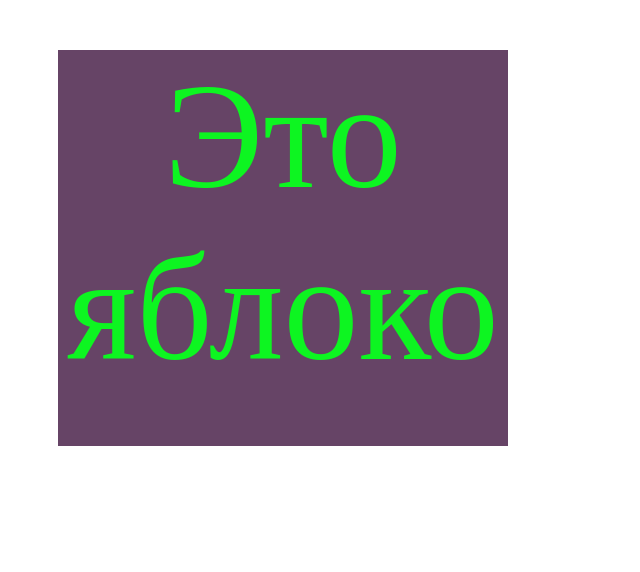
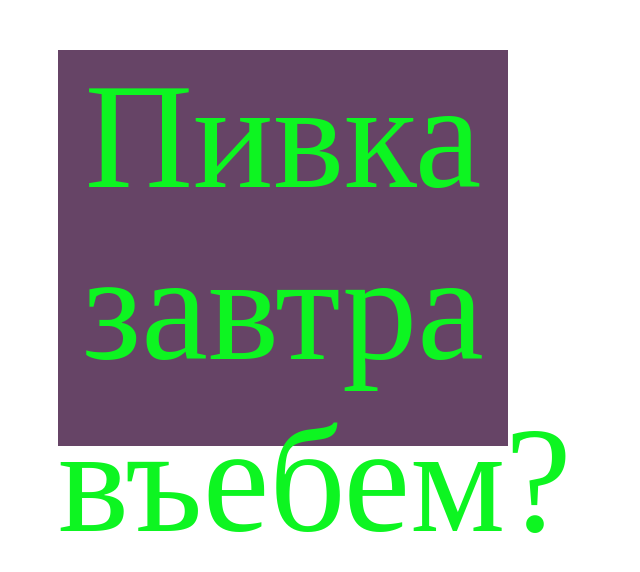
Before and after one commit to Calipsoin/calipsoin.github.io, a plain HTML site: page index.html in a window 1280 px wide. Shown: the whole page, without its empty margins (0-640 px from the left). Drawn offline with Linux system fonts and the light colour scheme.

Commit message:
Update index.html

```diff
--- a/index.html
+++ b/index.html
@@ -8,6 +8,6 @@
     <link rel="stylesheet" href="style.css">
 </head>
 <body>
-<div id="main" class="apple">Это яблоко</div>
+<div id="main" class="apple">Пивка завтра въебем?</div>
 </body>
 </html>
```
